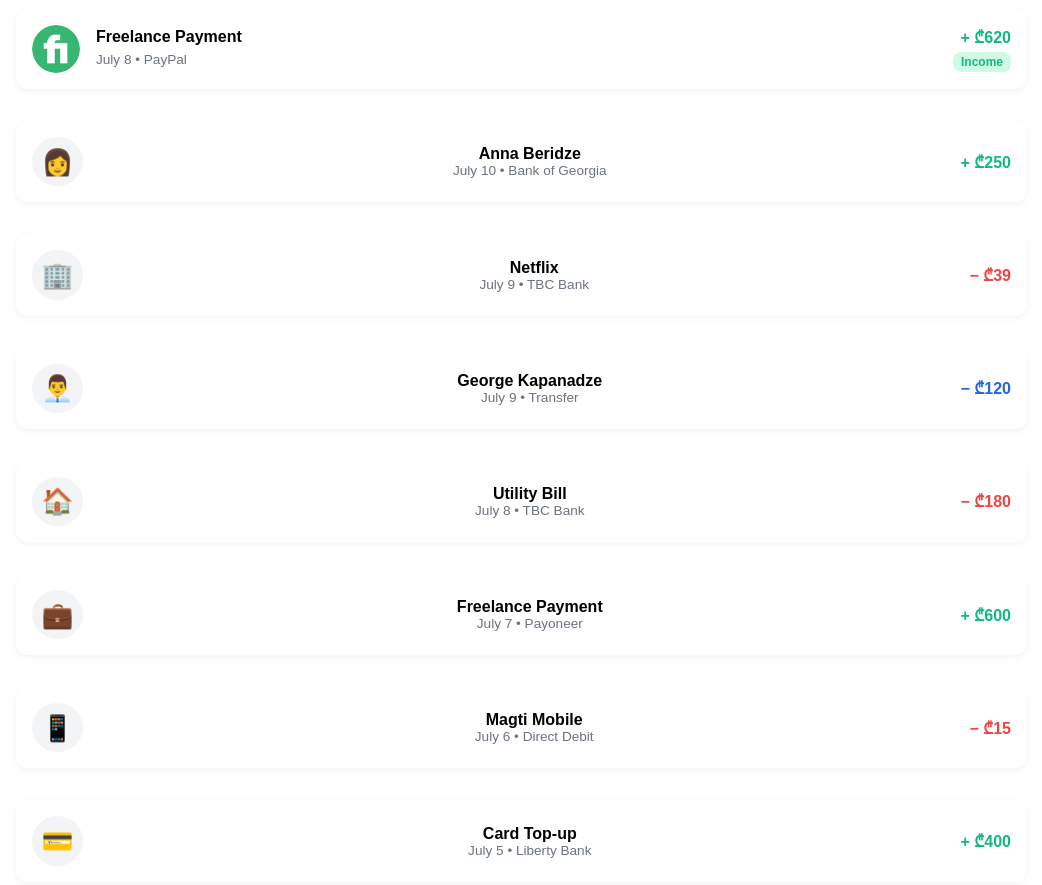
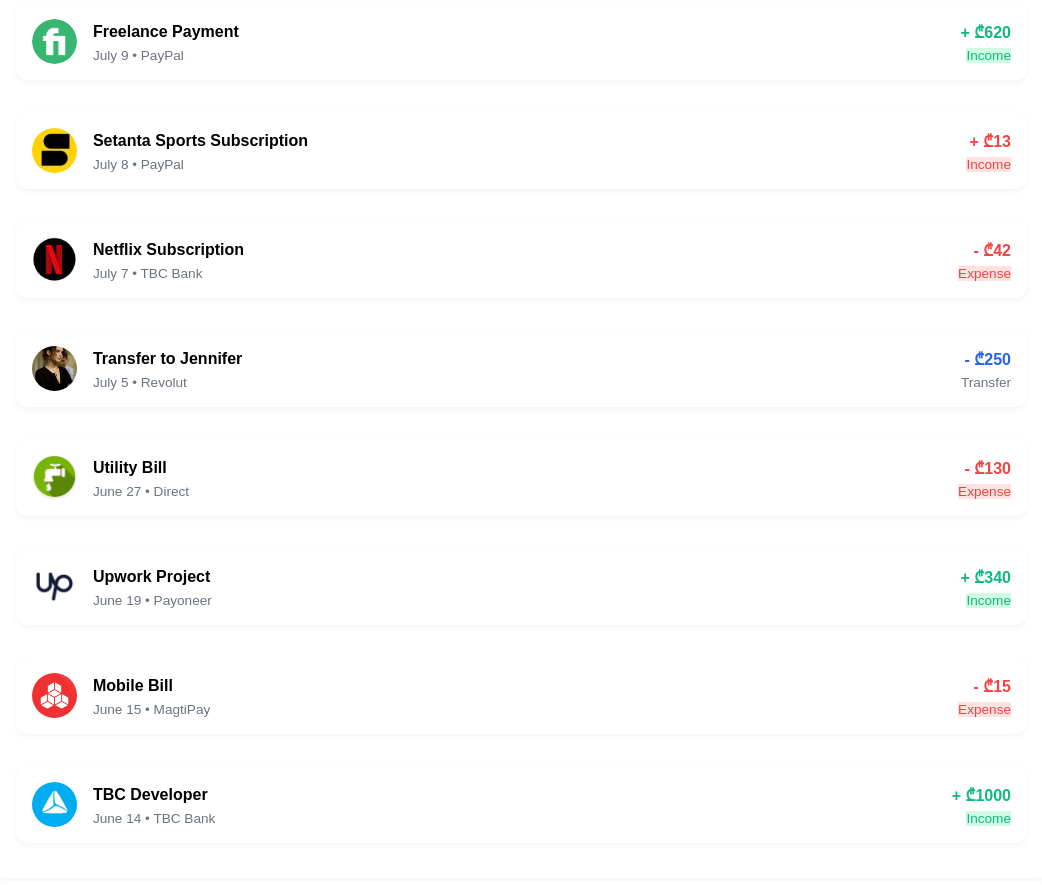
Before and after one commit to KlasniMisho123/TBC-Academy-Task-1, a plain HTML site: page transactions.html in a window 1280 px wide. Shown: the part 1352-2237 px from the top of the page, without its empty margins (209-1251 px from the left). Drawn offline with Linux system fonts and the light colour scheme.

Commit message:
transactions commit

```diff
--- a/public/styles/styles.css
+++ b/public/styles/styles.css
@@ -2042,34 +2042,32 @@
 
 .transaction-log-item {
   display: flex;
-  align-items: center;
+  gap: 1rem;
+  padding: 1rem;
   background: var(--color-white);
-  padding: 1rem;
   border-radius: 12px;
-  box-shadow: 0 2px 6px rgba(0, 0, 0, 0.05);
-  gap: 1rem;
+  box-shadow: 0 2px 6px rgba(0,0,0,0.05);
+  align-items: center;
+  transition: box-shadow 0.2s ease;
+  margin-bottom: 1rem;
 }
 
 .transaction-log-item:hover {
-  box-shadow: 0 4px 12px rgba(0, 0, 0, 0.1);
-  transform: translateY(-2px);
-  transition: all 0.2s ease;
-}
-
+  box-shadow: 0 6px 14px rgba(0,0,0,0.1);
+}
 
 .profile-icon img {
-  width: 48px;
-  height: 48px;
+  width: 45px;
+  height: 45px;
   border-radius: 50%;
   object-fit: cover;
-  background-color: var(--color-white-white);
 }
 
 .transaction-details {
   flex: 1;
   display: flex;
   flex-direction: column;
-  gap: 0.25rem;
+  gap: 0.3rem;
 }
 
 .transaction-row {
@@ -2080,13 +2078,13 @@
 
 .transaction-name {
   font-size: 1rem;
+  margin: 0;
   font-weight: 600;
-  margin: 0;
 }
 
 .transaction-amount {
+  font-size: 1rem;
   font-weight: 700;
-  font-size: 1rem;
 }
 
 .transaction-subinfo {
@@ -2096,13 +2094,6 @@
   color: var(--color-text-muted);
 }
 
-.status-label {
-  font-weight: 600;
-  padding: 0.2rem 0.5rem;
-  border-radius: 8px;
-  font-size: 0.75rem;
-}
-
 .status-label.expense {
   background: #fee2e2;
   color: var(--color-alert);
@@ -2129,56 +2120,3 @@
 .transaction-amount.people-transfer {
   color: var(--color-primary);
 }
-
-.transaction-log-item {
-  display: flex;
-  align-items: center;
-  justify-content: space-between;
-  background: var(--color-white);
-  border-radius: 12px;
-  padding: 1rem;
-  box-shadow: 0 2px 6px rgba(0, 0, 0, 0.05);
-  margin-bottom: 1rem;
-  transition: box-shadow 0.2s ease, transform 0.2s ease;
-}
-
-.transaction-log-item:hover {
-  box-shadow: 0 4px 12px rgba(0, 0, 0, 0.1);
-  transform: translateY(-2px);
-}
-
-.log-profile-icon {
-  font-size: 1.6rem;
-  background: var(--color-bg-light);
-  padding: 0.6rem;
-  border-radius: 50%;
-  margin-right: 1rem;
-}
-
-.log-info h4 {
-  font-size: 1rem;
-  margin: 0;
-}
-
-.log-info p {
-  font-size: 0.85rem;
-  color: var(--color-text-muted);
-  margin: 0;
-}
-
-.log-amount {
-  font-weight: bold;
-  font-size: 1rem;
-}
-
-.log-amount.income {
-  color: var(--color-success);
-}
-
-.log-amount.expense {
-  color: var(--color-alert);
-}
-
-.log-amount.transfer {
-  color: var(--color-secondary-theme);
-}
--- a/transactions.html
+++ b/transactions.html
@@ -267,74 +267,124 @@
                             <span class="transaction-amount income">+ ₾620</span>
                         </div>
                         <div class="transaction-subinfo">
-                            <span>July 8 • PayPal</span>
+                            <span>July 9 • PayPal</span>
                             <span class="status-label income">Income</span>
                         </div>
                         </div>
                     </div>
 
                     <div class="transaction-log-item">
-                        <div class="log-profile-icon">👩</div>
-                        <div class="log-info">
-                            <h4>Anna Beridze</h4>
-                            <p>July 10 • Bank of Georgia</p>
+                        <div class="profile-icon">
+                            <img src="/public/images/setanta.jpg" alt="Profile" />
                         </div>
-                        <div class="log-amount income">+ ₾250</div>
+                        <div class="transaction-details">
+                            <div class="transaction-row">
+                            <h4 class="transaction-name">Setanta Sports Subscription </h4>
+                            <span class="transaction-amount expense">+ ₾13</span>
+                            </div>
+                            <div class="transaction-subinfo">
+                            <span>July 8 • PayPal</span>
+                            <span class="status-label expense">Income</span>
+                            </div>
+                        </div>
                     </div>
 
                     <div class="transaction-log-item">
-                        <div class="log-profile-icon">🏢</div>
-                        <div class="log-info">
-                            <h4>Netflix</h4>
-                            <p>July 9 • TBC Bank</p>
+                        <div class="profile-icon">
+                            <img src="/public/images/netflix.png" alt="Netflix" />
                         </div>
-                        <div class="log-amount expense">− ₾39</div>
+                        <div class="transaction-details">
+                            <div class="transaction-row">
+                            <h4 class="transaction-name">Netflix Subscription</h4>
+                            <span class="transaction-amount expense">- ₾42</span>
+                            </div>
+                            <div class="transaction-subinfo">
+                            <span>July 7 • TBC Bank</span>
+                            <span class="status-label expense">Expense</span>
+                            </div>
+                        </div>
                     </div>
 
                     <div class="transaction-log-item">
-                        <div class="log-profile-icon">👨‍💼</div>
-                        <div class="log-info">
-                            <h4>George Kapanadze</h4>
-                            <p>July 9 • Transfer</p>
+                        <div class="profile-icon">
+                            <img src="/public/images/transactions/jennifer.jpg" alt="Profile" />
                         </div>
-                        <div class="log-amount transfer">− ₾120</div>
+                        <div class="transaction-details">
+                            <div class="transaction-row">
+                            <h4 class="transaction-name">Transfer to Jennifer </h4>
+                            <span class="transaction-amount transfer">- ₾250</span>
+                            </div>
+                            <div class="transaction-subinfo">
+                            <span>July 5 • Revolut</span>
+                            <span class="status-label transfer">Transfer</span>
+                            </div>
+                        </div>
                     </div>
 
                     <div class="transaction-log-item">
-                        <div class="log-profile-icon">🏠</div>
-                        <div class="log-info">
-                            <h4>Utility Bill</h4>
-                            <p>July 8 • TBC Bank</p>
+                        <div class="profile-icon">
+                            <img src="/public/images/transactions/bill.jpg" alt="Utilities" />
                         </div>
-                        <div class="log-amount expense">− ₾180</div>
+                        <div class="transaction-details">
+                            <div class="transaction-row">
+                            <h4 class="transaction-name">Utility Bill</h4>
+                            <span class="transaction-amount expense">- ₾130</span>
+                            </div>
+                            <div class="transaction-subinfo">
+                            <span>June 27 • Direct</span>
+                            <span class="status-label expense">Expense</span>
+                            </div>
+                        </div>
                     </div>
 
                     <div class="transaction-log-item">
-                        <div class="log-profile-icon">💼</div>
-                        <div class="log-info">
-                            <h4>Freelance Payment</h4>
-                            <p>July 7 • Payoneer</p>
+                        <div class="profile-icon">
+                            <img src="/public/images/transactions/upwork.jpg" alt="Upwork" />
                         </div>
-                        <div class="log-amount income">+ ₾600</div>
+                        <div class="transaction-details">
+                            <div class="transaction-row">
+                            <h4 class="transaction-name">Upwork Project</h4>
+                            <span class="transaction-amount income">+ ₾340</span>
+                            </div>
+                            <div class="transaction-subinfo">
+                            <span>June 19 • Payoneer</span>
+                            <span class="status-label income">Income</span>
+                            </div>
+                        </div>
                     </div>
 
                     <div class="transaction-log-item">
-                        <div class="log-profile-icon">📱</div>
-                        <div class="log-info">
-                            <h4>Magti Mobile</h4>
-                            <p>July 6 • Direct Debit</p>
+                        <div class="profile-icon">
+                            <img src="/public/images/transactions/magti.jpg" alt="Magti" />
                         </div>
-                        <div class="log-amount expense">− ₾15</div>
+                        <div class="transaction-details">
+                            <div class="transaction-row">
+                            <h4 class="transaction-name">Mobile Bill</h4>
+                            <span class="transaction-amount expense">- ₾15</span>
+                            </div>
+                            <div class="transaction-subinfo">
+                            <span>June 15 • MagtiPay</span>
+                            <span class="status-label expense">Expense</span>
+                            </div>
+                        </div>
                     </div>
 
-                    <div class="transaction-log-item">
-                        <div class="log-profile-icon">💳</div>
-                        <div class="log-info">
-                            <h4>Card Top-up</h4>
-                            <p>July 5 • Liberty Bank</p>
+                   <div class="transaction-log-item">
+                        <div class="profile-icon">
+                            <img src="/public/images/transactions/tbc.png" alt="Job Income" />
                         </div>
-                        <div class="log-amount income">+ ₾400</div>
+                        <div class="transaction-details">
+                            <div class="transaction-row">
+                            <h4 class="transaction-name">TBC Developer</h4>
+                            <span class="transaction-amount income">+ ₾1000</span>
+                            </div>
+                            <div class="transaction-subinfo">
+                            <span>June 14 • TBC Bank</span>
+                            <span class="status-label income">Income</span>
+                            </div>
+                        </div>
                     </div>
+
                 </div>
 
 <!--
@@ -358,7 +408,7 @@
                         <h4>Groceries</h4>
                         <p>Carrefour • July 9</p>
                     </div>
-                    <div class="transaction-amount expense">− ₾142.30</div>
+                    <div class="transaction-amount expense">- ₾142.30</div>
                     </div>
 
                     <div class="transaction-item">
@@ -369,7 +419,7 @@
                             <h4>Transfer to Savings</h4>
                             <p>Goal Tracker • July 9</p>
                         </div>
-                        <div class="transaction-amount transfer">− ₾500</div>
+                        <div class="transaction-amount transfer">- ₾500</div>
                     </div>
 
                     <div class="transaction-item">
@@ -380,7 +430,7 @@
                             <h4>Transfer to David</h4>
                             <p>Contacts • July 11</p>
                         </div>
-                        <div class="transaction-amount people-transfer">− ₾200</div>
+                        <div class="transaction-amount people-transfer">- ₾200</div>
                     </div>
 
 
```
Also changed, not shown: public/images/setanta.webp (deleted), public/images/transactions/bill.jpg (added), public/images/transactions/jennifer.jpg (added), public/images/transactions/magti.jpg (added), public/images/transactions/tbc.png (added), public/images/transactions/upwork.jpg (added).
